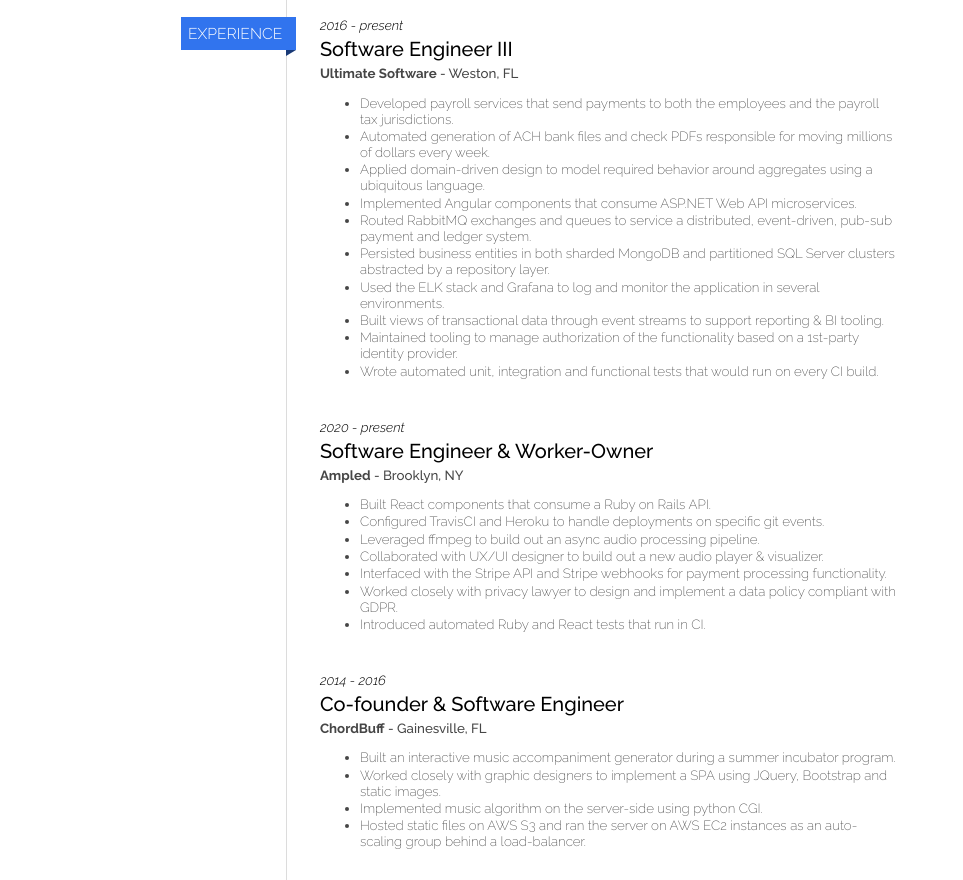
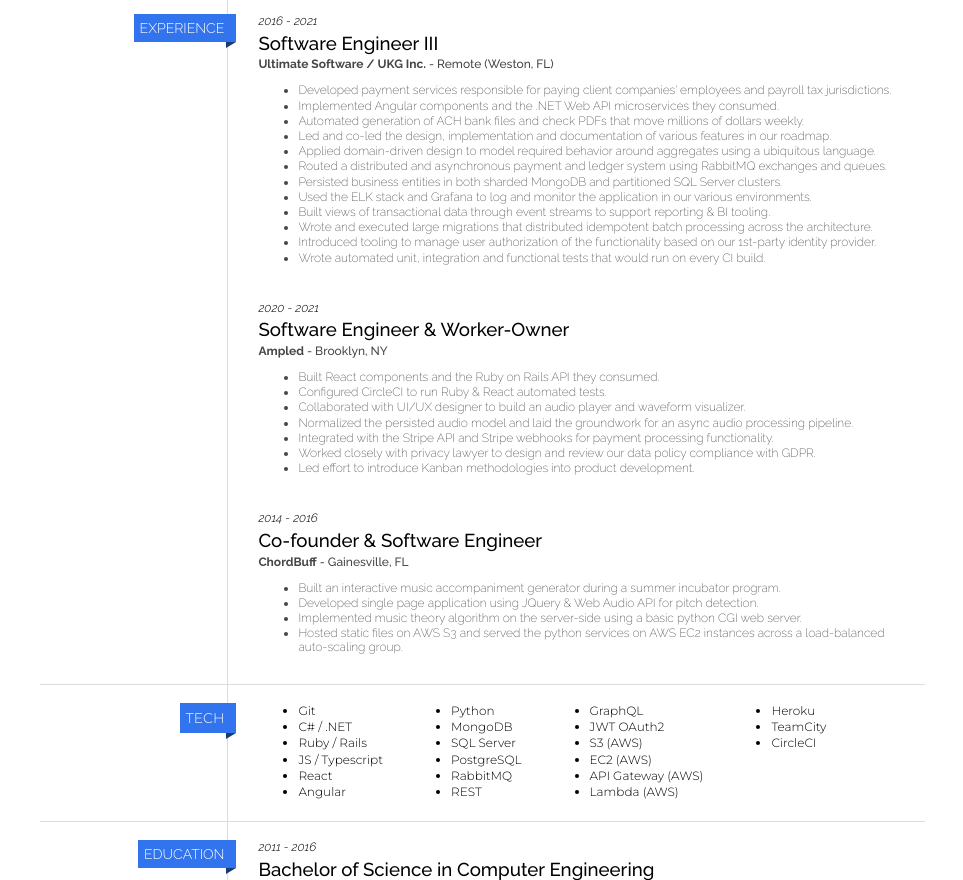
Before and after one commit to ariariel/ariariel.github.io, a plain HTML site: page index.html in a window 1280 px wide. Shown: the part 127-1007 px from the top of the page, without its empty margins (158-1121 px from the left). Drawn offline with Linux system fonts and the light colour scheme.

Commit message:
revised job dates and descriptions. also added more tech points and a gitignore

```diff
--- a/index.html
+++ b/index.html
@@ -68,36 +68,42 @@
             <div>
 
               <div class="section">
-                <span class="timespan">2016 - present</span>
+                <span class="timespan">2016 - 2021 </span>
                 <span class="job-title">Software Engineer III</span>
-                <span class="job-location"><b>Ultimate Software</b> - Weston, FL</span>
+                <span class="job-location"><b>Ultimate Software / UKG Inc.</b> - Remote (Weston, FL)</span>
                 <ul class="job-accomplishments">
                   <li>
-                    Developed payroll services that send payments to both the employees and the payroll tax jurisdictions.
+                    Developed payment services responsible for paying client companies' employees and payroll tax jurisdictions.
                   </li>
                   <li>
-                    Automated generation of ACH bank files and check PDFs responsible for moving millions of dollars every week.
+                    Implemented Angular components and the .NET Web API microservices they consumed.
+                  </li>
+                  <li>
+                    Automated generation of ACH bank files and check PDFs that move millions of dollars weekly.
+                  </li>
+                  <li>
+                    Led and co-led the design, implementation and documentation of various features in our roadmap.
                   </li>
                   <li>
                     Applied domain-driven design to model required behavior around aggregates using a ubiquitous language.
                   </li>
                   <li>
-                    Implemented Angular components that consume ASP.NET Web API microservices.
+                    Routed a distributed and asynchronous payment and ledger system using RabbitMQ exchanges and queues.
                   </li>
                   <li>
-                    Routed RabbitMQ exchanges and queues to service a distributed, event-driven, pub-sub payment and ledger system.
+                    Persisted business entities in both sharded MongoDB and partitioned SQL Server clusters.
                   </li>
                   <li>
-                    Persisted business entities in both sharded MongoDB and partitioned SQL Server clusters abstracted by a repository layer.
-                  </li>
-                  <li>
-                    Used the ELK stack and Grafana to log and monitor the application in several environments.
+                    Used the ELK stack and Grafana to log and monitor the application in our various environments.
                   </li>
                   <li>
                     Built views of transactional data through event streams to support reporting & BI tooling.
                   </li>
                   <li>
-                    Maintained tooling to manage authorization of the functionality based on a 1st-party identity provider.
+                    Wrote and executed large migrations that distributed idempotent batch processing across the architecture.
+                  </li>
+                  <li>
+                    Introduced tooling to manage user authorization of the functionality based on our 1st-party identity provider.
                   </li>
                   <li>
                     Wrote automated unit, integration and functional tests that would run on every CI build.
@@ -107,30 +113,30 @@
 
 
               <div class="section">
-                <span class="timespan">2020 - present</span>
+                <span class="timespan">2020 - 2021</span>
                 <span class="job-title">Software Engineer & Worker-Owner</span>
                 <span class="job-location"><b>Ampled</b> - Brooklyn, NY</span>
                 <ul class="job-accomplishments">
                   <li>
-                    Built React components that consume a Ruby on Rails API.
+                    Built React components and the Ruby on Rails API they consumed.
                   </li>
                   <li>
-                    Configured TravisCI and Heroku to handle deployments on specific git events.
+                    Configured CircleCI to run Ruby & React automated tests.
                   </li>
                   <li>
-                    Leveraged ffmpeg to build out an async audio processing pipeline.
+                    Collaborated with UI/UX designer to build an audio player and waveform visualizer.
                   </li>
                   <li>
-                    Collaborated with UX/UI designer to build out a new audio player & visualizer.
+                    Normalized the persisted audio model and laid the groundwork for an async audio processing pipeline.
                   </li>
                   <li>
-                    Interfaced with the Stripe API and Stripe webhooks for payment processing functionality.
+                    Integrated with the Stripe API and Stripe webhooks for payment processing functionality.
                   </li>
                   <li>
-                    Worked closely with privacy lawyer to design and implement a data policy compliant with GDPR.
+                    Worked closely with privacy lawyer to design and review our data policy compliance with GDPR.
                   </li>
                   <li>
-                    Introduced automated Ruby and React tests that run in CI.
+                    Led effort to introduce Kanban methodologies into product development.
                   </li>
                 </ul>
               </div>
@@ -145,13 +151,13 @@
                     Built an interactive music accompaniment generator during a summer incubator program.
                   </li>
                   <li>
-                    Worked closely with graphic designers to implement a SPA using JQuery, Bootstrap and static images.
+                    Developed single page application using JQuery & Web Audio API for pitch detection.
                   </li>
                   <li>
-                    Implemented music algorithm on the server-side using python CGI.
+                    Implemented music theory algorithm on the server-side using a basic python CGI web server.
                   </li>
                   <li>
-                    Hosted static files on AWS S3 and ran the server on AWS EC2 instances as an auto-scaling group behind a load-balancer.
+                    Hosted static files on AWS S3 and served the python services on AWS EC2 instances across a load-balanced auto-scaling group.
                   </li>
                 </ul>
               </div>
@@ -164,7 +170,7 @@
           <td class="label-container">
             <div>
               <div class="label">
-                <h3>SKILLS</h3>
+                <h3>TECH</h3>
               </div>
               <div class="label-fold"></div>
             </div>
@@ -173,24 +179,26 @@
             <div>
               <ul class="skills-list">
                 <li>Git</li>
-                <li>C#</li>
+                <li>C# / .NET</li>
                 <li>Ruby / Rails</li>
+                <li>JS / Typescript</li>
+                <li>React</li>
                 <li>Angular</li>
-                <li>React</li>
+                <li>Python</li>
                 <li>MongoDB</li>
                 <li>SQL Server</li>
                 <li>PostgreSQL</li>
                 <li>RabbitMQ</li>
                 <li>REST</li>
                 <li>GraphQL</li>
-                <li>JWT</li>
-                <li>TeamCity</li>
-                <li>TravisCI</li>
-                <li>Heroku</li>
+                <li>JWT OAuth2</li>
                 <li>S3 (AWS)</li>
                 <li>EC2 (AWS)</li>
                 <li>API Gateway (AWS)</li>
                 <li>Lambda (AWS)</li>
+                <li>Heroku</li>
+                <li>TeamCity</li>
+                <li>CircleCI</li>
               </ul>
             </div>
           </td>
@@ -213,9 +221,10 @@
             </div>
           </td>
         </tr>
-
-
       </tbody>
     </table>
+    <footer>
+      <span class="">To view latest version visit <a href="www.arielfarias.com">www.arielfarias.com</a></span>
+    </footer>
   </body>
 </html>
--- a/style.css
+++ b/style.css
@@ -3,10 +3,10 @@
 }
 
 body {
-  width: 900px;
+  width: 885px;
   margin: 0 auto;
   font-family: 'Raleway', sans-serif;
-  font-size: 10pt;
+  font-size: 9pt;
 }
 
 table {
@@ -29,7 +29,7 @@
 
 #title {
   height: 110px;
-  width: 85%;
+  width: 90%;
   background-color: rgb(49, 116, 238);
   border-left: 1px solid rgb(220, 220, 220);
   border-bottom: 1px solid rgb(220, 220, 220);
@@ -49,12 +49,12 @@
 /* Contact Info */
 
 #contact-info {
-  padding: 0.5em 1.5em;
+  padding: 0.5em;
   background-color: rgb(246, 246, 246);
   border-right: 1px solid rgb(220, 220, 220);
   border-bottom: 1px solid rgb(220, 220, 220);
   font-family: 'Montserrat', sans-serif;
-  font-size: 9pt;
+  font-size: 8pt;
 }
 
 #contact-info div {
@@ -70,6 +70,7 @@
 .contact-info-detail {
   width: 80%;
   padding-left: 0;
+  padding-right: 1em;
 }
 
 
@@ -131,7 +132,7 @@
 }
 
 .job-title {
-  font-size: 15pt;
+  font-size: 14pt;
   margin: 0.2em 0;
 }
 
@@ -155,3 +156,11 @@
   flex-wrap: wrap;
   height: 100px;
 }
+
+/* Footer */
+footer {
+  width: 100%;
+  padding: 1em;
+  text-align: center;
+  font-size: 8pt;
+}
```
Also changed, not shown: 1 other file.
